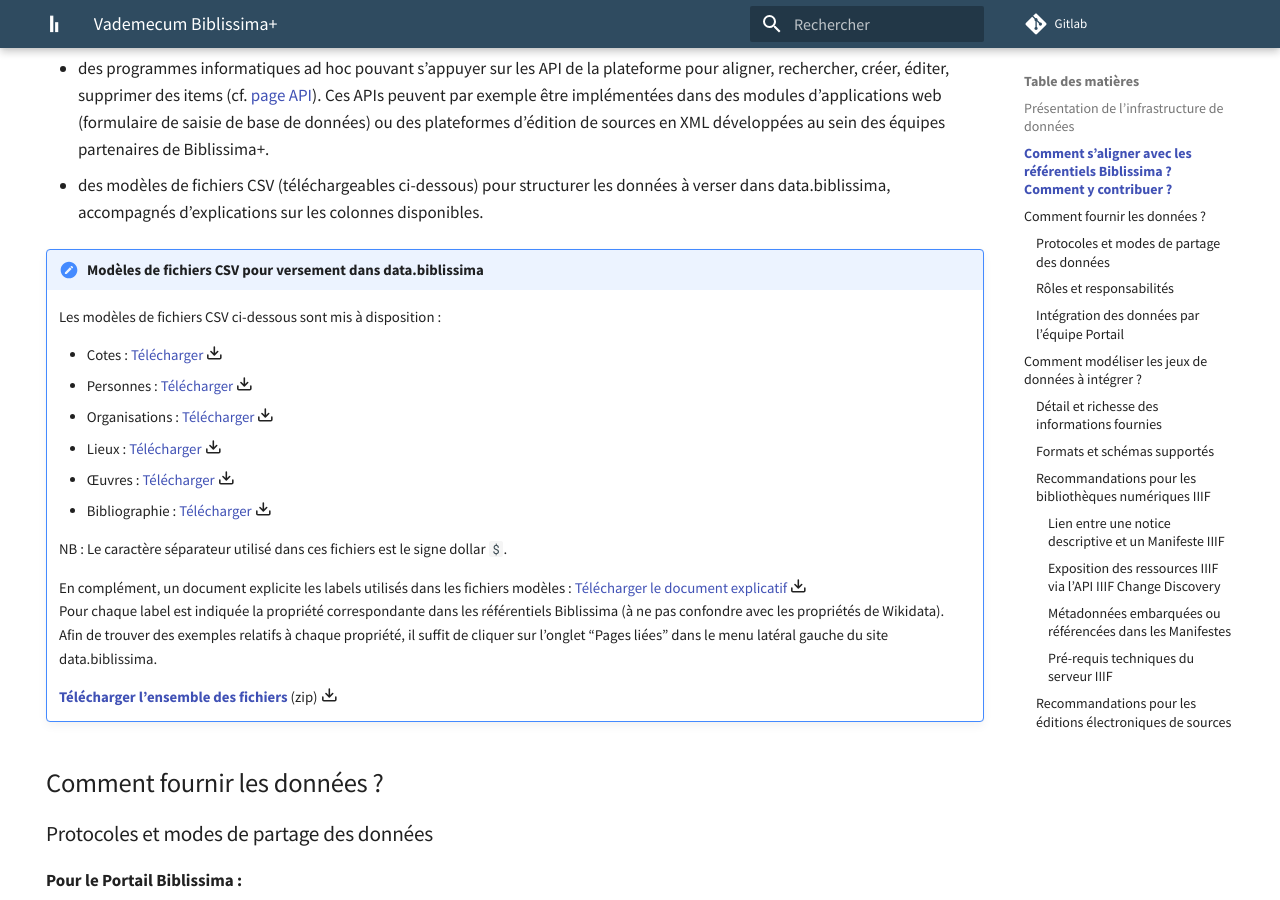
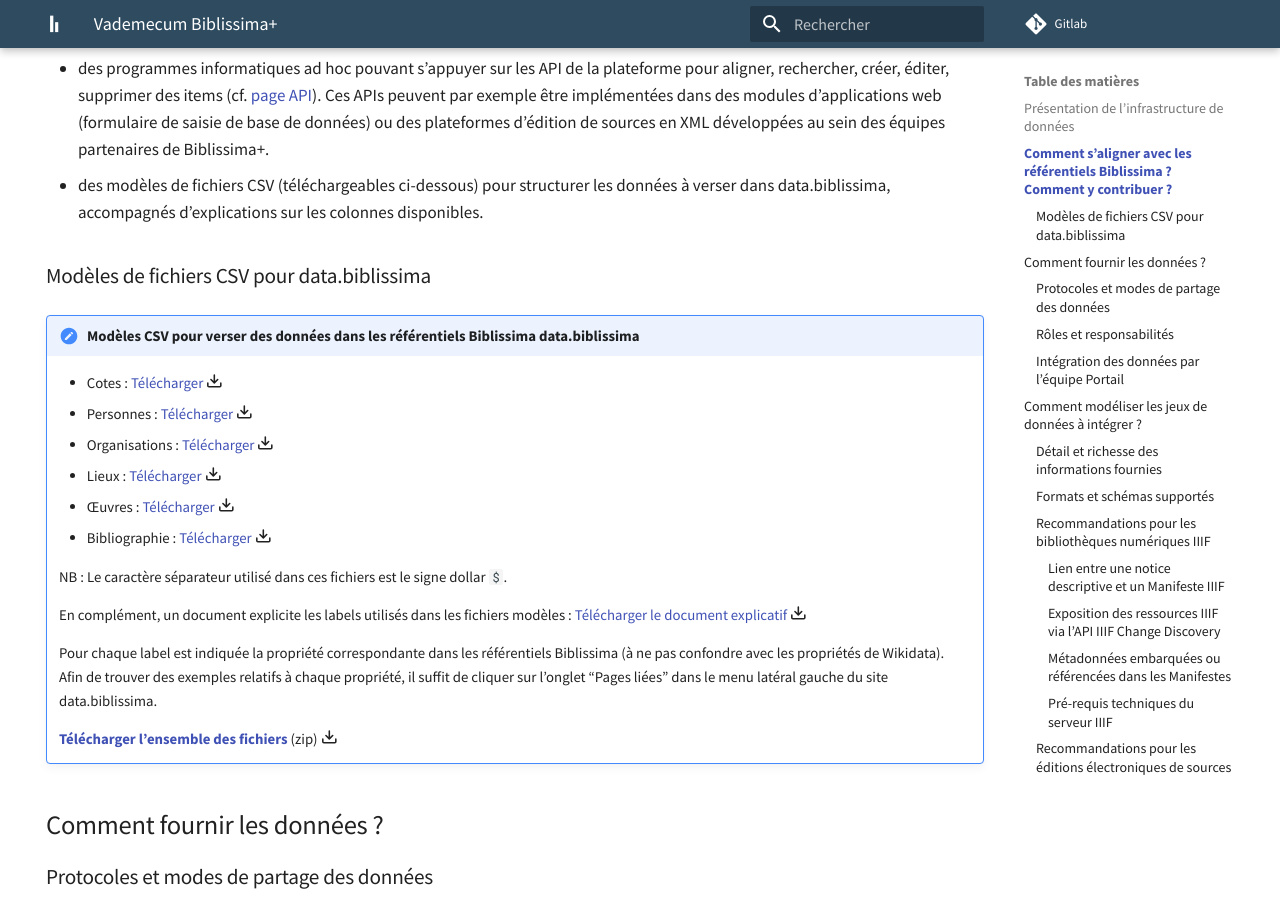
Before and after one commit to biblissima/doc.biblissima, an MkDocs documentation site: the page built from docs/vademecum-biblissima.md, in a window 1280 px wide and 900 px high, scrolled down 2219 px. Built offline with MkDocs 1.6.1 and Material for MkDocs 9.7.7, drawn with Linux system fonts in a browser that asks for light colours.

Commit message:
Add title and change text

```diff
--- a/docs/vademecum-biblissima.md
+++ b/docs/vademecum-biblissima.md
@@ -59,8 +59,9 @@ Les dispositifs suivants sont disponibles pour contribuer aux référentiels :
 - des programmes informatiques ad hoc pouvant s’appuyer sur les API de la plateforme pour aligner, rechercher, créer, éditer, supprimer des items (cf. [page API](https://data.biblissima.fr/w/Project:API)). Ces APIs peuvent par exemple être implémentées dans des modules d’applications web (formulaire de saisie de base de données) ou des plateformes d’édition de sources en XML développées au sein des équipes partenaires de Biblissima+.
 - des modèles de fichiers CSV (téléchargeables ci-dessous) pour structurer les données à verser dans data.biblissima, accompagnés d'explications sur les colonnes disponibles.
 
-!!! note "Modèles de fichiers CSV pour versement dans data.biblissima"
-    Les modèles de fichiers CSV ci-dessous sont mis à disposition :
+### Modèles de fichiers CSV pour data.biblissima
+
+!!! note "Modèles CSV pour verser des données dans les référentiels Biblissima data.biblissima"
 
     - Cotes : [Télécharger](assets/csv_fichiers_type/biblissima_fichier_type_cotes.csv){:download="biblissima_fichier_type_cotes.csv"} :octicons-download-16:
     - Personnes : [Télécharger](assets/csv_fichiers_type/biblissima_fichier_type_personnes.csv){:download="biblissima_fichier_type_personnes.csv"} :octicons-download-16:
@@ -72,6 +73,7 @@ Les dispositifs suivants sont disponibles pour contribuer aux référentiels :
     NB : Le caractère séparateur utilisé dans ces fichiers est le signe dollar `$`.
 
     En complément, un document explicite les labels utilisés dans les fichiers modèles : [Télécharger le document explicatif](assets/csv_fichiers_type/explications_labels.csv){:download="explications_labels.csv"} :octicons-download-16:
+
     Pour chaque label est indiquée la propriété correspondante dans les référentiels Biblissima (à ne pas confondre avec les propriétés de Wikidata). Afin de trouver des exemples relatifs à chaque propriété, il suffit de cliquer sur l’onglet “Pages liées” dans le menu latéral gauche du site data.biblissima.
 
     **[Télécharger l'ensemble des fichiers](assets/csv_fichiers_type/biblissima_fichiers_type.zip){:download="biblissima_fichiers_type.zip"}** (zip) :octicons-download-16:
```
